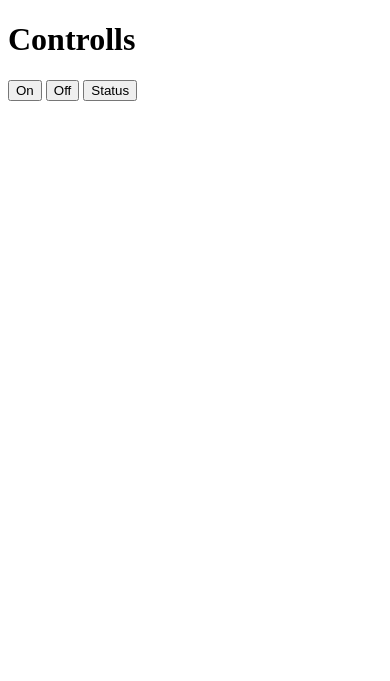
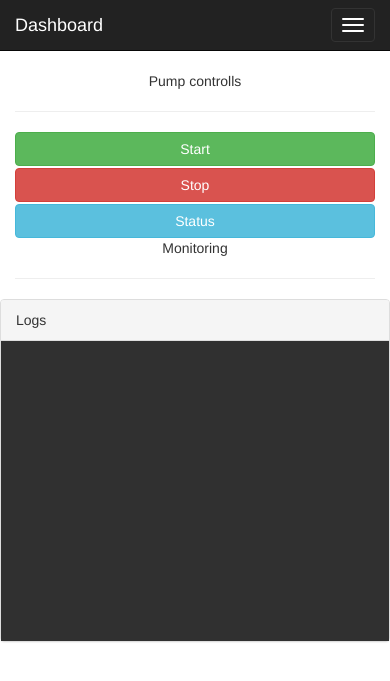
Before and after one commit to aPoluden/moisture, a Flask app: page / in a window 390 px wide. Shown: the top 681 px of the page. Run offline with Flask 2, Linux system fonts and the light colour scheme; some libraries are stand-ins or nearby versions.

Commit message:
Enable logging

```diff
--- a/web/application/static/js/controllers.js
+++ b/web/application/static/js/controllers.js
@@ -1,16 +1,23 @@
 angular.module('moisture.ctrls', ['moisture.services'])
 
 .controller('PumpCtrl', ['$scope', 'arduino', function($scope, arduino) {
+	$scope.logs = [];
+	$scope.timeStamps = [];
 	$scope.turnOn = function() {
-		arduino.turnOn();
+		arduino.turnOn().then(function(data) {
+			$scope.logs.push({timeStamp : arduino.getTimeStamp(), data : data.data})
+		});
 	};
 
 	$scope.turnOff = function() {
-		arduino.turnOff();
+		arduino.turnOff().then(function(data) {
+			$scope.logs.push({timeStamp : arduino.getTimeStamp(), data : data.data});
+		});
 	};
 
     $scope.getStatus = function() {
-    	var stat = arduino.getStatus();
-    	console.log(stat);
+    	arduino.getStatus().then(function(data) {
+    		$scope.logs.push({timeStamp : arduino.getTimeStamp(), data : data.data})
+    	});
     };
 }])
--- a/web/application/static/js/services.js
+++ b/web/application/static/js/services.js
@@ -4,25 +4,42 @@ angular.module('moisture.services', [])
 	// Connection establishing through back - end
 	return {
 		turnOn : function() {
-			$http.put(socket + '/pump/on').then(function(response) {
-	    		console.log(response);
+			return $http.put(socket + '/pump/on').then(function(response) {
+	    		return response;
 	    	}, function(response) {
-	    		console.log(response);
+	    		return response;
 	    	});
 	    },
 	    turnOff : function() {
-	    	$http.put(socket + '/pump/off').then(function(response) {
-	    		console.log(response);
+	    	return $http.put(socket + '/pump/off').then(function(response) {
+	    		return response;
 	    	}, function(response) {
-	    		console.log(response);
+	    		return response;
 	    	});
 	    },
 	    getStatus : function() {
 	    	return $http.get(socket + "/pump/status").then(function(response) {
-	    		return response.data;
-	    	}, function(response){
-	    		return response.status;
+	    		return response;
+	    	}, function(response) {
+	    		return response;
 	    	});
-	    }
+	    },
+	    getTimeStamp: function() {
+	  		var now = new Date();
+	  		var date = [ now.getMonth() + 1, now.getDate(), now.getFullYear() ];
+	  		var time = [ now.getHours(), now.getMinutes(), now.getSeconds() ];
+	  		var suffix = ( time[0] < 12 ) ? "AM" : "PM";
+
+	  		time[0] = ( time[0] < 12 ) ? time[0] : time[0] - 12;
+	  		time[0] = time[0] || 12;
+
+			for ( var i = 1; i < 3; i++ ) {
+			   	if ( time[i] < 10 ) {
+			      time[i] = "0" + time[i];
+			    }
+			 }
+
+	  		return date.join("/") + " " + time.join(":") + " " + suffix;
+		}
     };
 }]);
--- a/web/application/templates/index.html
+++ b/web/application/templates/index.html
@@ -2,18 +2,80 @@
 <html ng-app="moisture">
 	<head>
 	    <meta content="text/html; charset=utf-8">
+	    <meta name="viewport" content="width=device-width, initial-scale=1">
 		<title>Moisture</title>
+
+		<!--jQuery-->
+		<script src="https://ajax.googleapis.com/ajax/libs/jquery/1.11.3/jquery.min.js"></script>
+
+		<!-- Bootstrap -->
+		<link rel="stylesheet" type="text/css" href="../static/css/bootstrap.min.css">
+		<script type="text/javascript" src="../static/lib/bootstrap.min.js"></script>
+
+		<link rel="stylesheet" type="text/css" href="../static/css/style.css">
+		<!-- Angular -->
 		<script type="text/javascript" src="../static/lib/angular.min.js"></script>
 		<script type="text/javascript" src="../static/js/app.js"></script>
 		<script type="text/javascript" src="../static/js/controllers.js" ></script>
 		<script type="text/javascript" src="../static/js/services.js" ></script>
 	</head>
 	<body>
-		<h1>Controlls</h1>
-		<div ng-controller='PumpCtrl'>
-			<button ng-click='turnOn()'>On</button>
-			<button ng-click='turnOff()'>Off</button>
-  			<button ng-click='getStatus()'>Status</button>
+		<div id="top-nav" class="navbar navbar-inverse navbar-static-top">
+		    <div class="container-fluid">
+		        <div class="navbar-header">
+		            <button type="button" class="navbar-toggle" data-toggle="collapse" data-target=".navbar-collapse">
+		                <span class="icon-bar"></span>
+		                <span class="icon-bar"></span>
+		                <span class="icon-bar"></span>
+		            </button>
+		            <a class="navbar-brand" href="#">Dashboard</a>
+		        </div>
+		        <div class="navbar-collapse collapse">
+		            <ul class="nav navbar-nav navbar-right">
+		                <li class="dropdown">
+		                    <a class="dropdown-toggle" role="button" data-toggle="dropdown" href="#"><i class="glyphicon glyphicon-user"></i> Admin <span class="caret"></span></a>
+		                    <ul id="g-account-menu" class="dropdown-menu" role="menu">
+		                        <li><a href="#">My Profile</a></li>
+		                    </ul>
+		                </li>
+		                <li><a href="#"><i class="glyphicon glyphicon-lock"></i> Logout</a></li>
+		            </ul>
+		        </div>
+		    </div>
+		    <!-- /container -->
+		</div>
+
+		<div class="container-fluid" ng-controller='PumpCtrl'>
+		  	<div class="row">
+		        <div class="col-sm-2">
+		            <!-- Left column -->
+		            <p style="text-align:center;">Pump controlls</p>
+		            <hr>
+	                    <ul class="nav nav-stacked collapse in" id="userMenu">
+	                        <li><button type="button" class="btn btn-success" ng-click='turnOn()'>Start</button></li>
+	                        <li><button type="button" class="btn btn-danger" ng-click='turnOff()'>Stop</button></li>
+	                        <li><button type="button" class="btn btn-info" ng-click='getStatus()'>Status</button></li>
+	                    </ul>
+		        </div>
+		        <!-- /col-3 -->
+		        <div class="col-sm-10">
+
+		            <p style="text-align:center;">Monitoring</p>
+		            <hr>
+		            <div class="row">
+		                <div class="panel panel-default">
+					        <div class="panel-heading">
+					        	Logs
+					        </div>
+					        	<div class="panel-body" style="height: 300px; overflow-y: scroll; background:#303030;">
+					        		<ul>
+					        			<li ng-repeat="log in logs  track by $index" style="padding:5px;"><font style="color:white;"> >> {{log.timeStamp}} : {{log.data}}</font></li>
+					        		</ul>
+					        	</div>
+					    </div>
+		            </div>
+		        </div>
+		    </div>
 		</div>
 	</body>
 </html>
```
